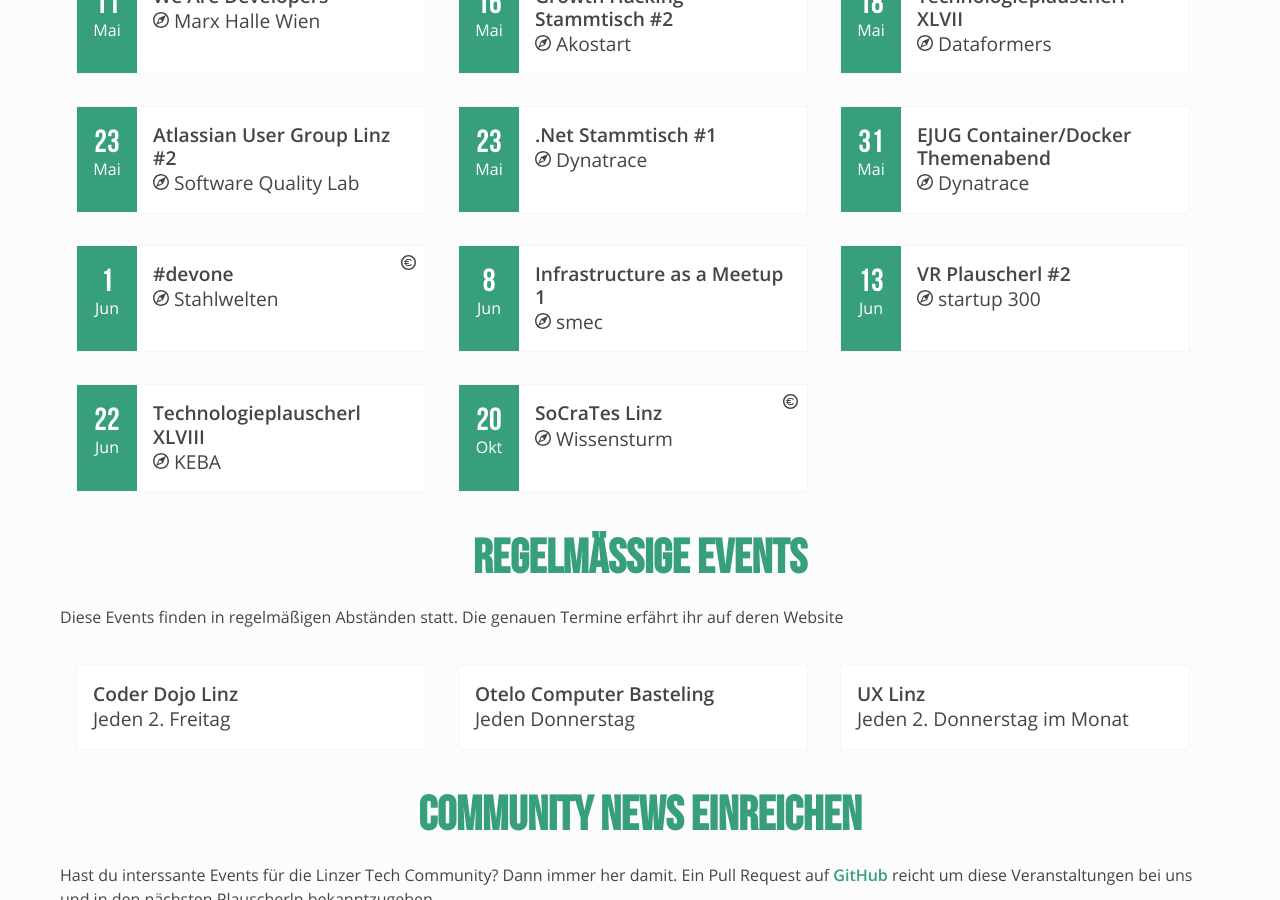
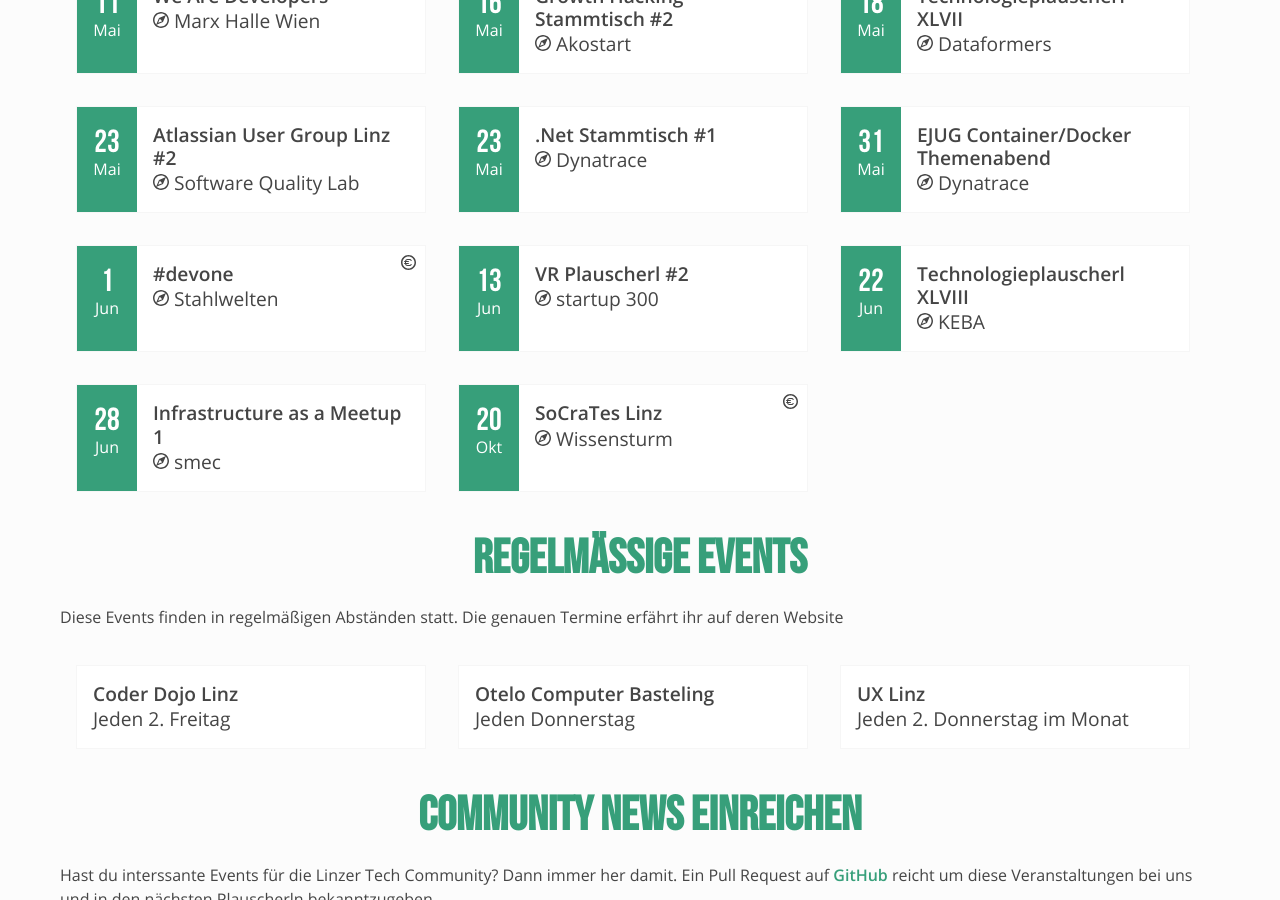
Before and after one commit to mericanAncer127/plauscherl, a Jekyll site: the page built from pages/community-news.html, in a window 1280 px wide and 900 px high, scrolled down 637 px. Built offline with Jekyll 4.4.1, drawn with Linux system fonts in a browser that asks for light colours.

Commit message:
Update community.yml

```diff
--- a/_data/community.yml
+++ b/_data/community.yml
@@ -215,7 +215,7 @@
     -
       name: "Infrastructure as a Meetup 1"
       location: smec
-      date: 2017-06-08
+      date: 2017-06-28
       link: https://www.meetup.com/de-DE/iaam-linz/events/239305491/
 -
   id: tuga-61
```
